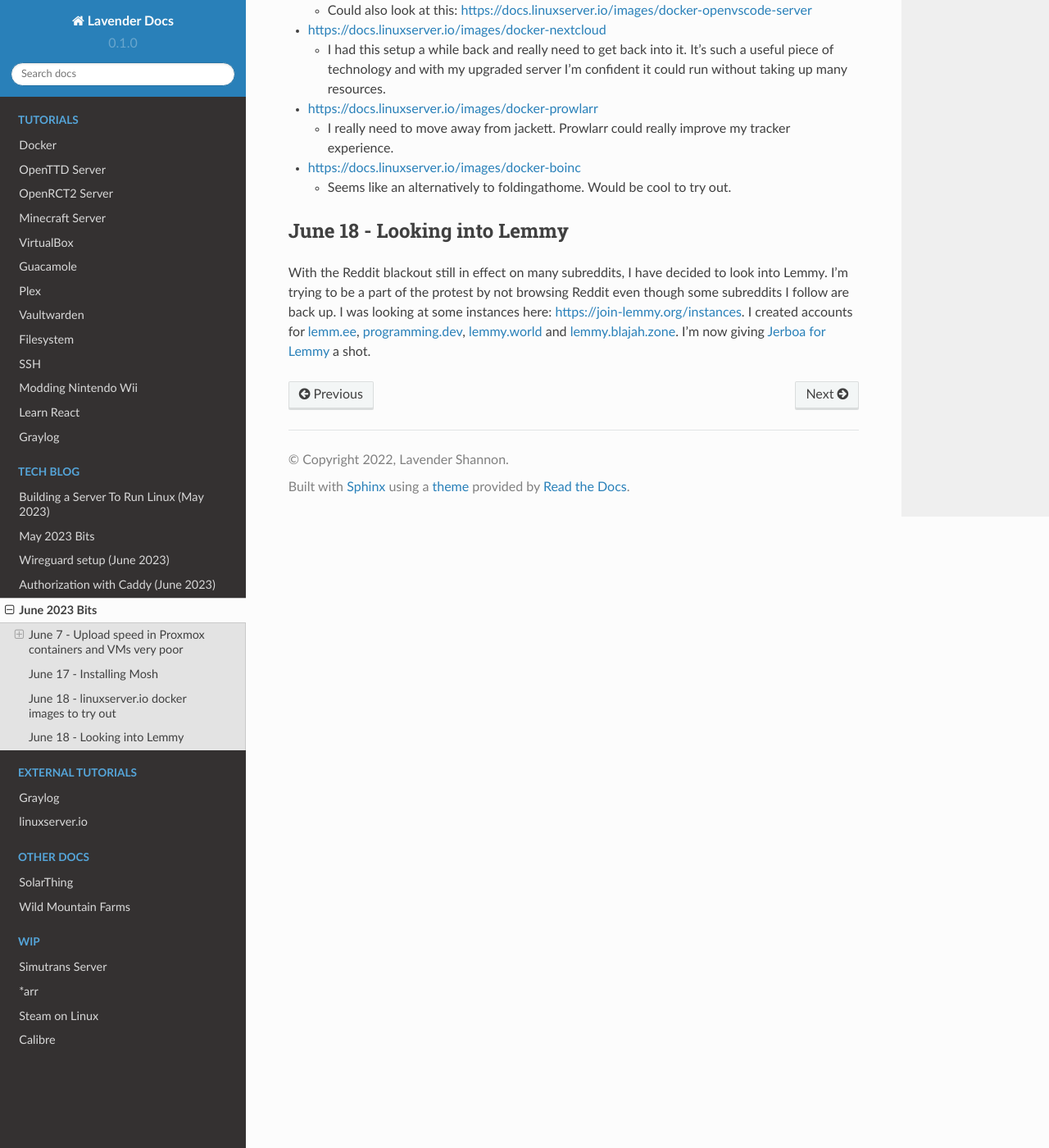
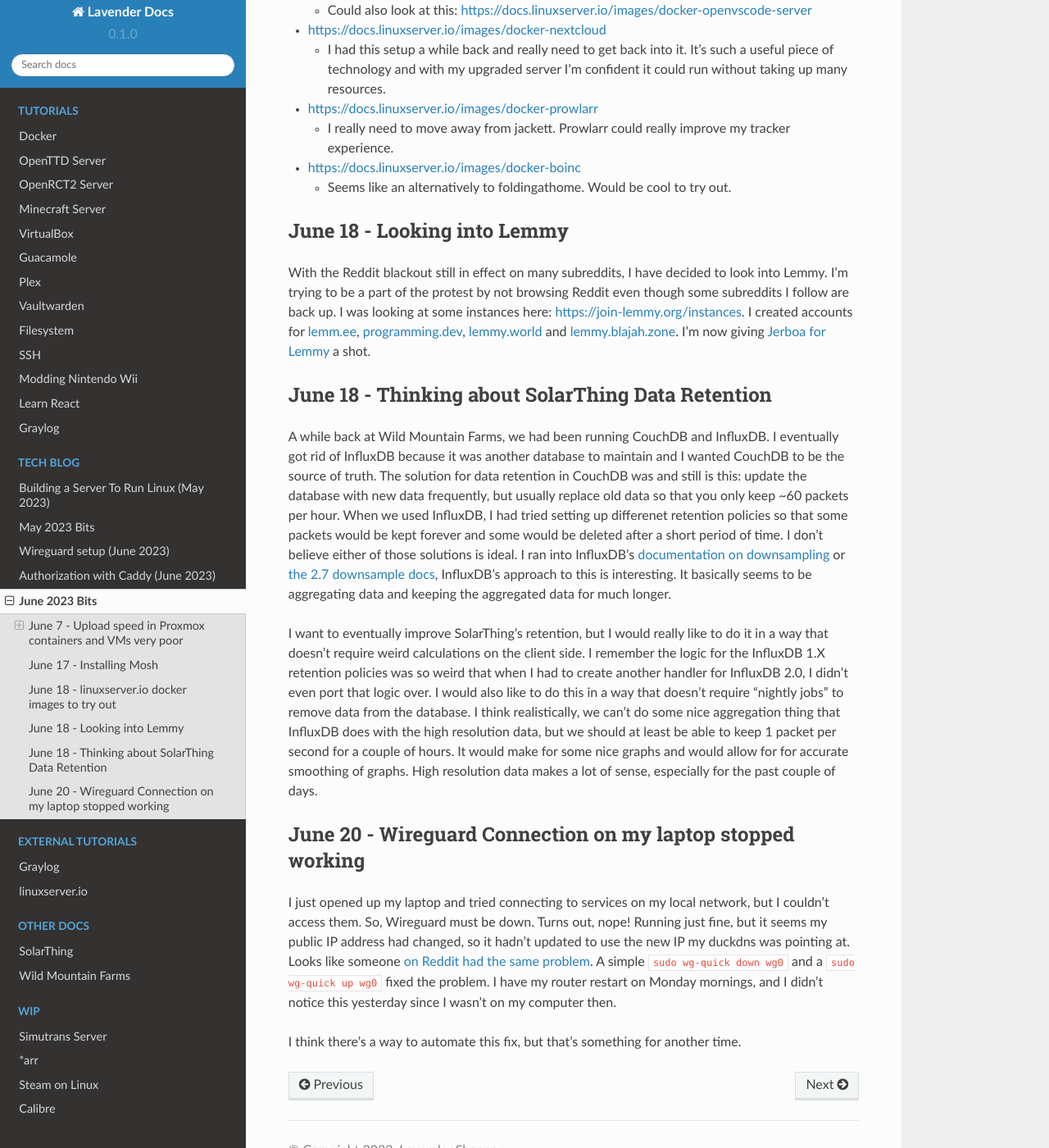
Before and after one commit to retrodaredevil/retrodaredevil, a Sphinx documentation site: the page built from docs/source/blog/tech/2023-06-bits.rst, in a window 1280 px wide and 1400 px high, scrolled down 1568 px. Shown: the whole window at 82% size. Built offline with Sphinx 7.4.7 and the Read the Docs theme 2.0.0, drawn with Linux system fonts in a browser that asks for light colours.

Commit message:
Added some bits

```diff
--- a/docs/source/blog/tech/2023-06-bits.rst
+++ b/docs/source/blog/tech/2023-06-bits.rst
@@ -87,3 +87,37 @@
 I was looking at some instances here: https://join-lemmy.org/instances.
 I created accounts for `lemm.ee <https://lemm.ee/>`_, `programming.dev <https://programming.dev>`_, `lemmy.world <https://lemmy.world/>`_ and `lemmy.blajah.zone <https://lemmy.blahaj.zone>`_.
 I'm now giving `Jerboa for Lemmy <https://github.com/dessalines/jerboa>`_ a shot.
+
+June 18 - Thinking about SolarThing Data Retention
+----------------------------------------------------
+
+A while back at Wild Mountain Farms, we had been running CouchDB and InfluxDB.
+I eventually got rid of InfluxDB because it was another database to maintain and I wanted CouchDB to be the source of truth.
+The solution for data retention in CouchDB was and still is this:
+update the database with new data frequently, but usually replace old data so that you only keep ~60 packets per hour.
+When we used InfluxDB, I had tried setting up differenet retention policies so that some packets would be kept forever and
+some would be deleted after a short period of time.
+I don't believe either of those solutions is ideal.
+I ran into InfluxDB's `documentation on downsampling <https://docs.influxdata.com/influxdb/v1.7/guides/downsampling_and_retention/>`_ or `the 2.7 downsample docs <https://docs.influxdata.com/influxdb/v2.7/process-data/common-tasks/downsample-data/>`_,
+InfluxDB's approach to this is interesting.
+It basically seems to be aggregating data and keeping the aggregated data for much longer.
+
+I want to eventually improve SolarThing's retention, but I would really like to do it in a way
+that doesn't require weird calculations on the client side.
+I remember the logic for the InfluxDB 1.X retention policies was so weird that when I had to create another handler for InfluxDB 2.0, I didn't even port that logic over.
+I would also like to do this in a way that doesn't require "nightly jobs" to remove data from the database.
+I think realistically, we can't do some nice aggregation thing that InfluxDB does with the high resolution data,
+but we should at least be able to keep 1 packet per second for a couple of hours.
+It would make for some nice graphs and would allow for for accurate smoothing of graphs. High resolution data makes a lot of sense, especially for the past couple of days.
+
+June 20 - Wireguard Connection on my laptop stopped working
+-------------------------------------------------------------
+
+I just opened up my laptop and tried connecting to services on my local network, but I couldn't access them.
+So, Wireguard must be down. Turns out, nope! Running just fine, but it seems my public IP address had changed,
+so it hadn't updated to use the new IP my duckdns was pointing at.
+Looks like someone `on Reddit had the same problem <https://www.reddit.com/r/WireGuard/comments/knqtiq/ddns_ip_change_breaks_wireguard_connection_how_to/>`_.
+A simple ``sudo wg-quick down wg0`` and a ``sudo wg-quick up wg0`` fixed the problem.
+I have my router restart on Monday mornings, and I didn't notice this yesterday since I wasn't on my computer then.
+
+I think there's a way to automate this fix, but that's something for another time.
```
